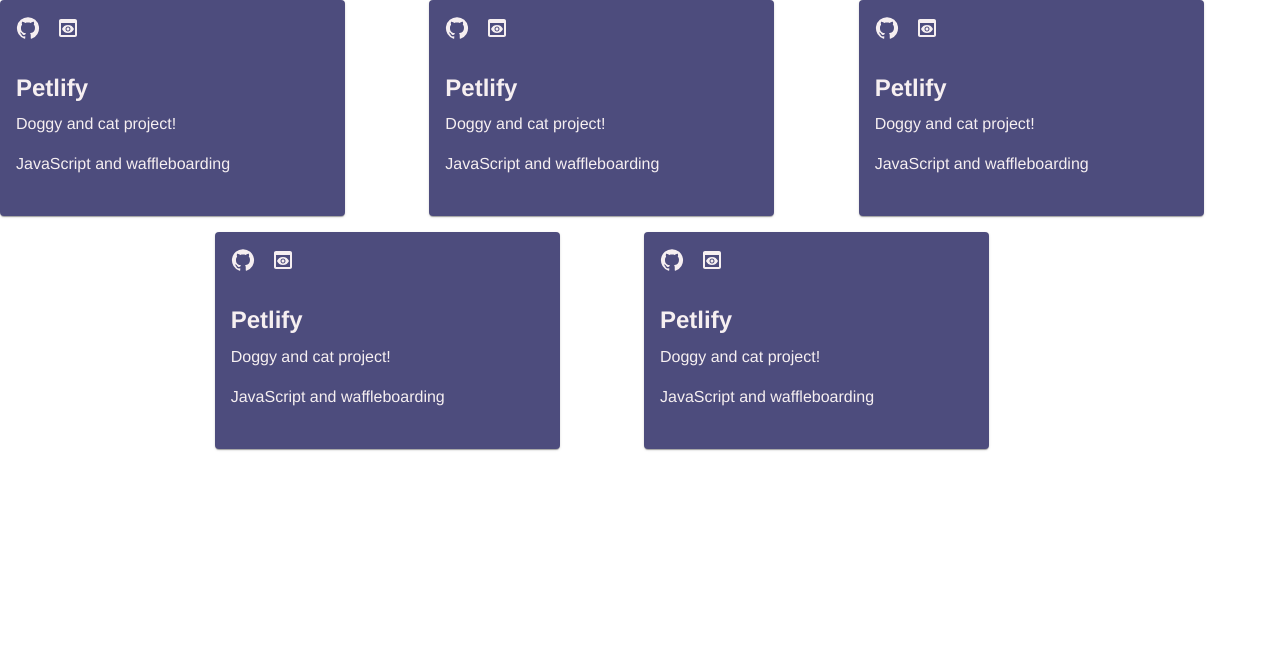
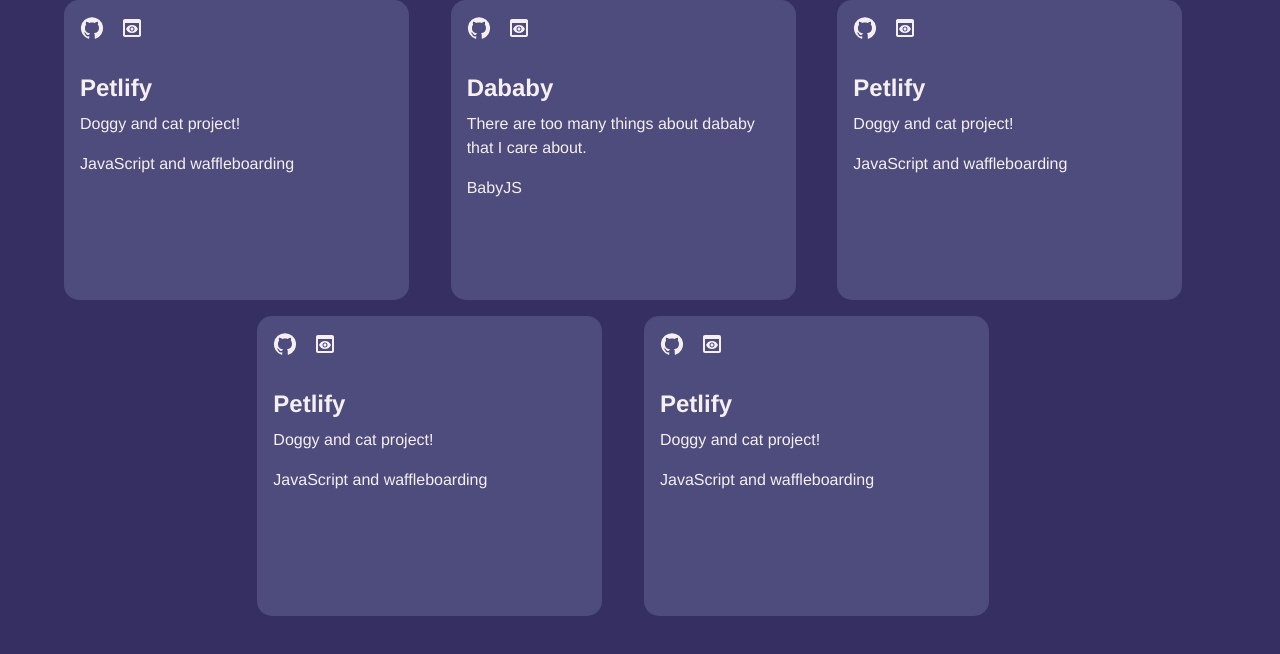
Before and after one commit to rickysumho/rickysumho.github.io, a React (Create React App) app: page / in a window 1280 px wide. Shown: the top 654 px of the page. Built offline with nearby package versions, Linux system fonts and the light colour scheme.

Commit message:
Add theme styling + finish project card

```diff
--- a/index.html
+++ b/public/index.html
@@ -11,7 +11,7 @@
     />
     <link rel="apple-touch-icon" href="%PUBLIC_URL%/logo192.png" />
     <link rel="manifest" href="%PUBLIC_URL%/manifest.json" />
-    <title>React App</title>
+    <title>Ricky S. Ho</title>
   </head>
   <body>
     <noscript>You need to enable JavaScript to run this app.</noscript>
--- a/src/App.tsx
+++ b/src/App.tsx
@@ -4,11 +4,11 @@ import './App.css';
 import Projects from './components/Projects';
 import Header from './components/Header';
 import Footer from './components/Footer';
-import { ThemeProvider, createTheme, useTheme } from '@mui/material/styles';
-import PoppinsLightTtf from './fonts/Poppins-Light.ttf';
+import { ThemeProvider } from '@mui/material/styles';
+import { Box, Container, CssBaseline } from '@mui/material';
 // Temp
 import { ProjectType } from './common/types'
-
+import theme from './common/theme'
 
 // declare module '@mui/material/styles' {
 //   interface Theme {
@@ -24,38 +24,6 @@ import { ProjectType } from './common/types'
 //   }
 // }
 
-const theme = createTheme({
-  palette: {
-    primary: {
-      main: '#4D4C7D',
-      light: '#827397',
-      dark: '#363062',
-      contrastText: '#f6eff1'
-    }
-  },
-  typography: {
-    fontFamily: [
-      "Poppins",
-      "Helvetica",
-      "sans-serif"
-    ].join(',')
-  },
-  components: {
-    MuiCssBaseline: {
-      styleOverrides: `
-        @font-face {
-          font-family: 'Poppins';
-          font-style: normal;
-          font-display: swap;
-          font-weight: 400;
-          src: local('Poppins'), local('Poppins-Light'), url(${PoppinsLightTtf}) format('ttf');
-          unicodeRange: U+0000-00FF, U+0131, U+0152-0153, U+02BB-02BC, U+02C6, U+02DA, U+02DC, U+2000-206F, U+2074, U+20AC, U+2122, U+2191, U+2193, U+2212, U+2215, U+FEFF;
-        }
-      `,
-    }
-  }
-});
-
 const projectsExample: Array<ProjectType> = [
   {
     title: 'Petlify',
@@ -65,9 +33,9 @@ const projectsExample: Array<ProjectType> = [
     demo_link: 'https://babydada.com/'
   },
   {
-    title: 'Petlify',
-    description: 'Doggy and cat project!',
-    skills: 'JavaScript and waffleboarding',
+    title: 'Dababy',
+    description: 'There are too many things about dababy that I care about.',
+    skills: 'BabyJS ',
     repo_link: 'https://dababy.com/',
     demo_link: 'https://babydada.com/'
   },
@@ -97,7 +65,10 @@ const projectsExample: Array<ProjectType> = [
 function App() {
   return (
     <ThemeProvider theme={theme}>
-      <Projects projects={projectsExample}/>
+      <CssBaseline />
+      <Container>
+        <Projects projects={projectsExample}/>
+      </Container>
     </ThemeProvider>
   );
 }
--- /dev/null
+++ b/src/common/theme.tsx
@@ -0,0 +1,31 @@
+import { createTheme } from '@mui/material/styles';
+import PoppinsLightTtf from '../fonts/Poppins-Light.ttf';
+const theme = createTheme({
+    palette: {
+      primary: {
+        main: '#4D4C7D',
+        light: '#827397',
+        dark: '#363062',
+        contrastText: '#f6eff1'
+      },
+      background: {
+        default: '#363062'
+      }
+    },
+    typography: {
+      fontFamily: [
+        "Poppins",
+        "Helvetica",
+        "sans-serif"
+      ].join(',')
+    },
+    components: {
+      MuiCssBaseline: {
+        styleOverrides: {
+            body: '#363062',
+        }
+      }
+    },
+});
+
+export default theme;
--- a/src/components/Project.tsx
+++ b/src/components/Project.tsx
@@ -1,55 +1,41 @@
 import { Card, CardContent, CardActions, Typography, IconButton } from '@mui/material';
 import GitHubIcon from '@mui/icons-material/GitHub';
 import PreviewIcon from '@mui/icons-material/Preview';
+import { useState } from 'react'
 import { ProjectType } from '../common/types';
 
-// const StyledCard = styled.div`
-//     position: relative;
-//     cursor: default;
-//     font-family: Helvetica;
-//     flex-direction: column;
-//     border-radius: 16px;
-//     padding: 2rem 1.75rem;
-//     height: 100%;
-//     background-color: steelblue;
-// `;
+const Project = ({ project }: { project: ProjectType }) => {
+    const normalState = {
+        hovering: false,
+        boxShadow: 0,
+        minWidth: 275,
+        maxWidth: 345,
+        minHeight: 300,
+        maxHeight: 350,
+        backgroundColor: 'primary.main',
+        color: 'primary.contrastText',
+        borderRadius: '15px'
+    }
 
-// const StyledHeader = styled.div`
-// `;
+    const hoverState = {
+        hovering: true,
+        boxShadow: 15,
+        minWidth: 275,
+        maxWidth: 345,
+        minHeight: 300,
+        maxHeight: 350,
+        backgroundColor: 'primary.light',
+        color: 'primary.contrastText',
+        borderRadius: '15px'
+    }
 
-// const StyledIcon = styled.div`
-//     background-color: green;
-// `;
+    const [hover, setHover] = useState(normalState);
 
-// const Icon = ({ link, img }: { link: string, img: string }) => {
-//     return (
-//         {link !== '' && (<a href={link}><img src={img} style={}></img></a>)}
-//     );
-// };
-
-// const Header = ({ repo_link, demo_link }: { repo_link: string, demo_link: string }) => {
-//     return (
-//         <StyledHeader>
-//             <Icon link={repo_link} img={github}></Icon>
-//             <Icon link={demo_link} img={web}></Icon>
-//         </StyledHeader>
-//     );
-// };
-
-// const Title = styled.h1`
-// `;
-
-// const Description = styled.h3`
-// `;
-
-// const Skills = styled.h4`
-// `;
-
-
-
-const Project = ({ project }: { project: ProjectType }) => {
     return (
-        <Card sx={{ minWidth: 275, maxWidth: 345, backgroundColor: 'primary.main', color: 'primary.contrastText' }}>
+        <Card sx={hover}
+        onMouseOver={() => setHover(hoverState)}
+        onMouseOut={() => setHover(normalState)}
+        raised={hover.hovering}>
             <CardActions disableSpacing>
                 {project.repo_link && (<IconButton href={project.repo_link}><GitHubIcon sx={{ color: 'primary.contrastText' }} /></IconButton>)}
                 {project.demo_link && (<IconButton href={project.demo_link}><PreviewIcon sx={{ color: 'primary.contrastText' }} /></IconButton>)}
```
Also changed, not shown: 1 other file (tests, documents, lock files or other folders).
